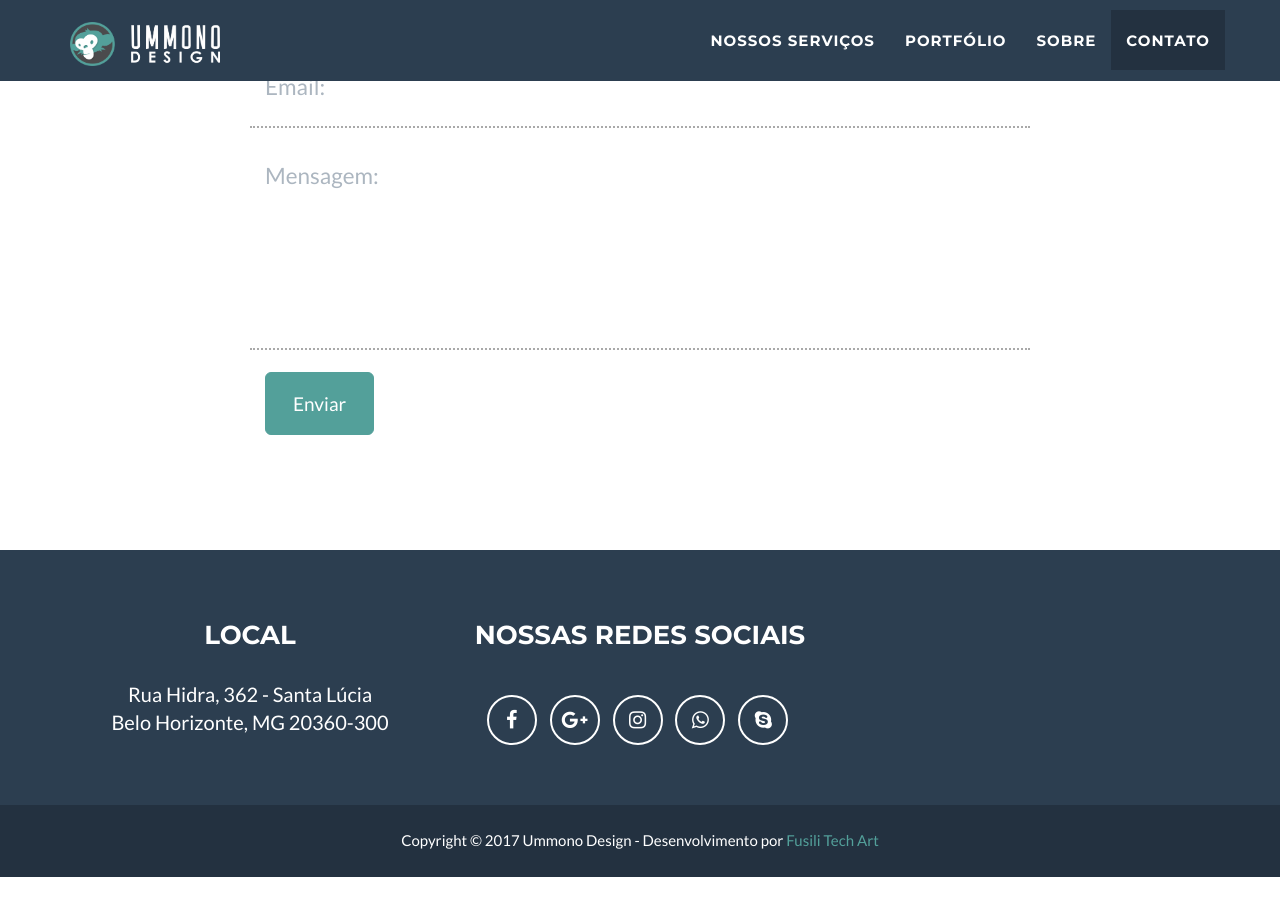
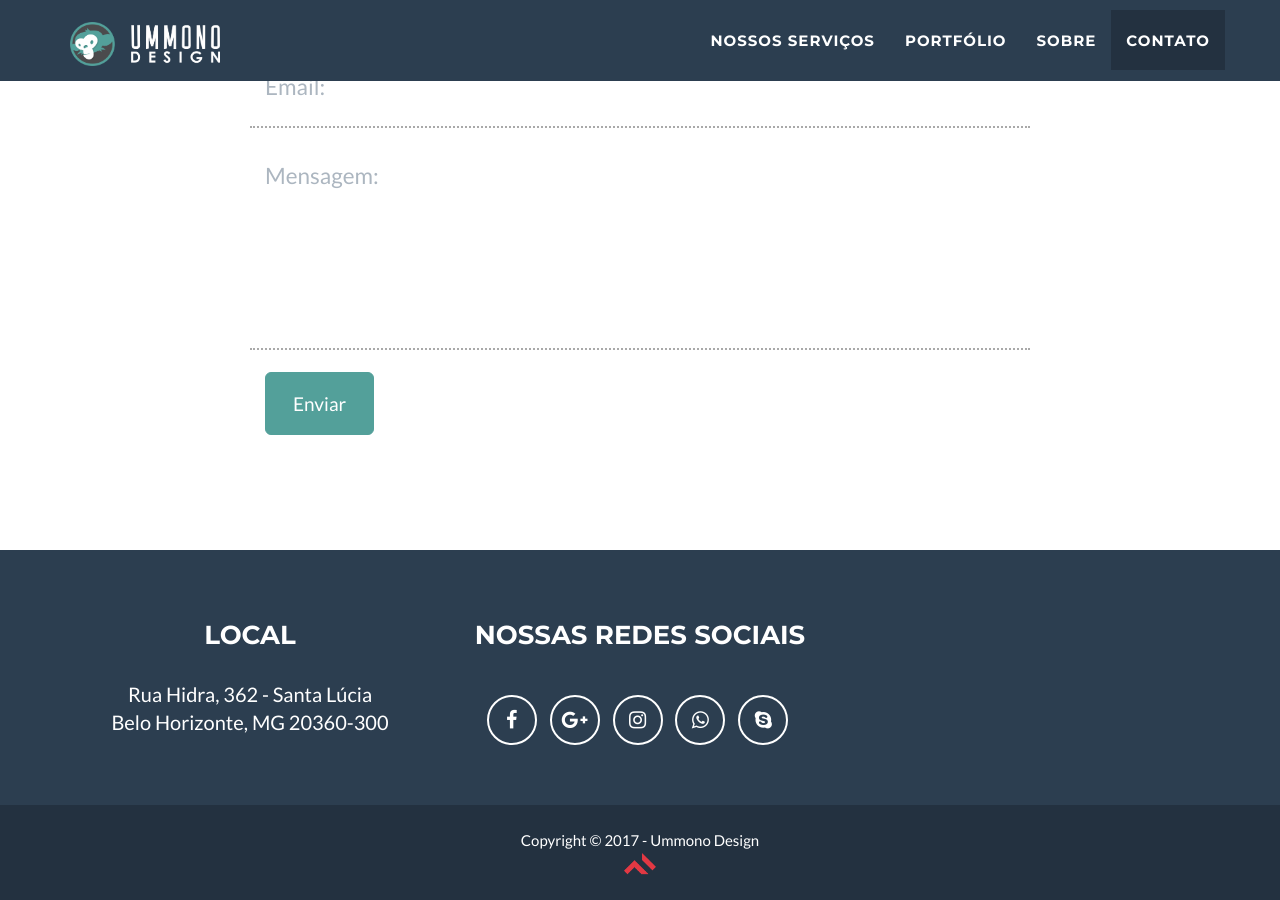
Before and after one commit to GutoPassos/gutopassos.github.io, a Jekyll site: the page built from index.html, in a window 1280 px wide and 900 px high, scrolled down 3146 px. Built offline with Jekyll 4.4.1, drawn with Linux system fonts in a browser that asks for light colours; before the commit the page ends 4023 px from its top, so only the background shows below that.

Commit message:
Added footer information

```diff
--- a/_config.yml
+++ b/_config.yml
@@ -31,7 +31,7 @@ color:
 
 # Footer settings
 footer:
-  copyright: Ummono Design - Desenvolvimento por <a href="https://fusi.li">Fusili Tech Art</a>
+  copyright: Ummono Design
   location: LOCAL
   social: NOSSAS REDES SOCIAIS
   credits:
@@ -45,9 +45,9 @@ social:
   - title: instagram
     url: https://www.instagram.com/ummonodesign/
   - title: whatsapp
-    url:
+    url: wpp://5531988488820
   - title: skype
-    url:
+    url: skype://guto.silveira6?call
 
 # Postal address (add as many lines as necessary)
 address:
--- a/_includes/css/main.css
+++ b/_includes/css/main.css
@@ -393,6 +393,10 @@ footer .footer-below {
     background-color: #{{ site.color.secondary-dark }};
 }
 
+footer a{
+    margin-top: 10px;
+}
+
 .btn-social {
     display: inline-block;
     width: 50px;
--- a/_includes/footer.html
+++ b/_includes/footer.html
@@ -32,7 +32,10 @@
             <div class="container">
                 <div class="row">
                     <div class="col-lg-12">
-                        Copyright &copy; 20{{ site.time | date: '%y' }} {{ site.footer.copyright }}
+                        Copyright &copy; 20{{ site.time | date: '%y' }} - {{ site.footer.copyright }}
+                    </div><br>
+                    <div class="col-md-12">
+                        <a href="https://fusi.li"><img src="../img/fusili.png" alt="Desenvolvido por Fusili Tech Art" align="center"></a>
                     </div>
                 </div>
             </div>
```
